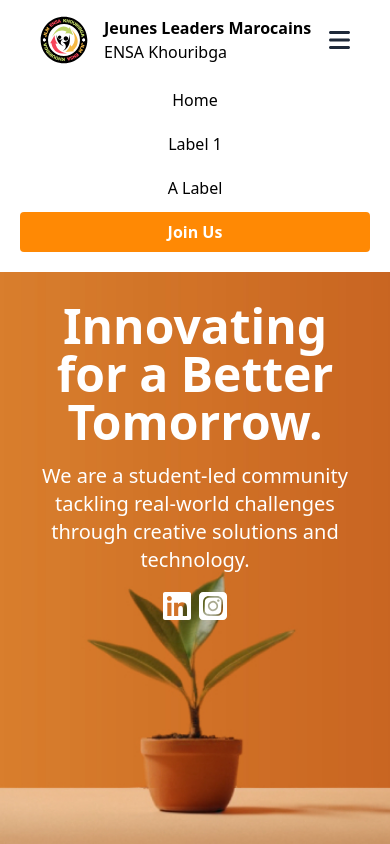
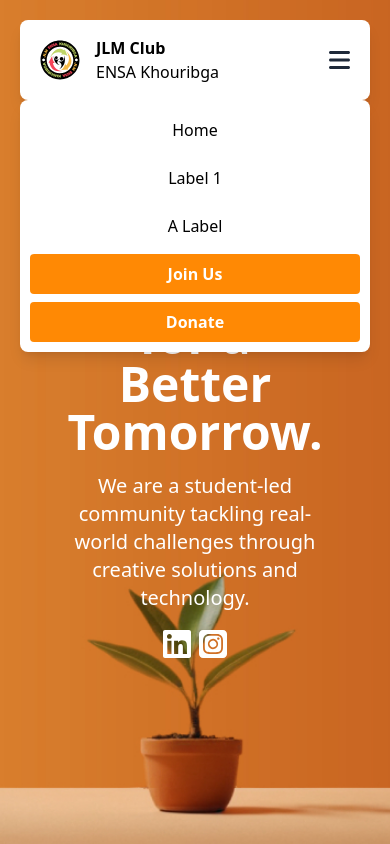
Before and after one commit to jlm-ensakh/jlm-ensakh.github.io, a React (Vite) app: page / in a window 390 px wide. Both pictures are taken after a click on the button 339 px from the left and 40 px from the top of the page. Shown: the top 844 px of the page. Built offline with nearby package versions, Linux system fonts and the light colour scheme.

Commit message:
Modified the header's padding and adjusted the responsivness of the navbar

```diff
--- a/src/components/Header.jsx
+++ b/src/components/Header.jsx
@@ -4,7 +4,7 @@ import Navbar from "./Navbar";
 
 const Header = () => {
     return (
-        <header className="relative h-screen w-full flex flex-col">
+        <header className="relative p-5 h-screen w-full flex flex-col">
 
             <Navbar />
 
--- a/src/components/Navbar.jsx
+++ b/src/components/Navbar.jsx
@@ -9,14 +9,15 @@ const Navbar = () => {
         { label: "Home", target: "#" },
         { label: "Label 1", target: "#" },
         { label: "A Label", target: "#" },
-        { label: "Join Us", target: "#", isButton: true }
+        { label: "Join Us", target: "#", isButton: true },
+        { label: "Donate", target: "#", isButton: true }
     ]
 
     const [displayDropMenu, setDisplayDropMenu] = useState(false);
 
     return (
-        <nav className="relative h-20 px-10 w-full shadow-md bg-white">
-            <div className="py-4 mx-auto w-full max-w-screen-2xl h-20 flex justify-between items-center">
+        <nav className="relative h-20 px-5 md:px-10 w-full rounded-lg shadow-lg bg-white">
+            <div className="py-5 mx-auto w-full max-w-screen-2xl h-20 flex justify-between items-center">
 
                 {/* Logo and Title */}
                 <Link to={'/'} className="h-full flex justify-center items-center gap-4">
@@ -24,7 +25,8 @@ const Navbar = () => {
                     <img src={"club_logo.svg"} className="h-full" />
 
                     <h1 className="flex flex-col">
-                        <span className="font-bold">Jeunes Leaders Marocains</span>
+                        <span className="hidden lg:inline font-bold">Jeunes Leaders Marocains</span>
+                        <span className="lg:hidden font-bold">JLM Club</span>
                         <span>ENSA Khouribga</span>
                     </h1>
 
@@ -37,7 +39,7 @@ const Navbar = () => {
 
                 {/* Drop-menu */}
                 {displayDropMenu && (
-                    <div className="absolute block md:hidden top-20 left-0 w-full px-5 pb-5 flex flex-col gap-1 bg-white">
+                    <div className="absolute block md:hidden top-20 left-0 w-full p-2.5 flex flex-col gap-2 rounded-lg shadow-lg bg-white">
                         {NAV_MENU.map(({ label, target, isButton }, idx) => (
                             <a key={idx} href={target} className={`py-2 px-4 w-full text-center rounded ${isButton ? "text-white font-semibold bg-orange-400 hover:bg-orange-500" : "hover:bg-gray-100"}`}>{displayDropMenu}{label}</a>
                         ))}
```
